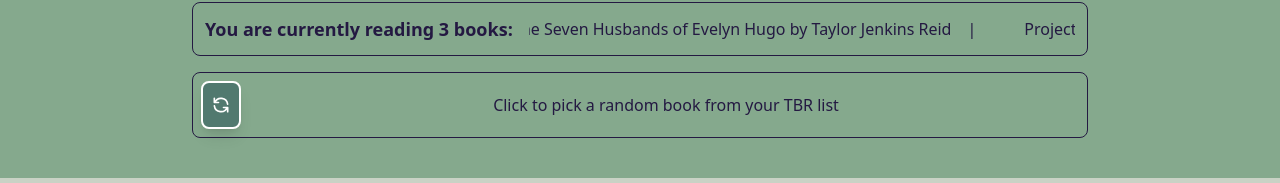
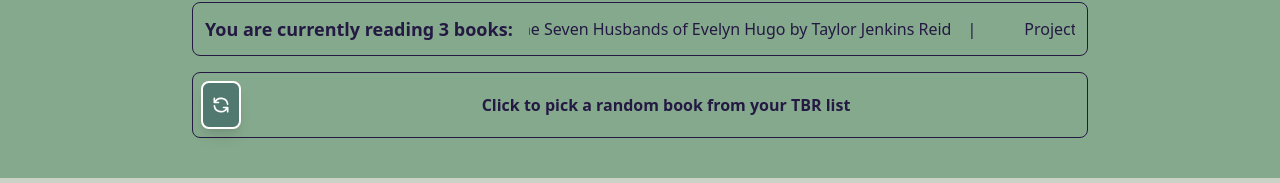
Before and after one commit to najaad/florilegium, a Next.js app: page / in a window 1280 px wide. Shown: the part 202-385 px from the top of the page. Built offline with nearby package versions, Linux system fonts and the light colour scheme.

Commit message:
Update page.tsx

```diff
--- a/src/app/page.tsx
+++ b/src/app/page.tsx
@@ -1032,7 +1032,7 @@
             </div>
           </div>
         ) : (
-          <div className="flex-1 text-sm md:text-base text-base-content/60">
+          <div className="flex-1 text-sm md:text-base text-base-content/60 font-bold">
             {tbrList.length === 0 ? 'No books in TBR list' : 'Click to pick a random book from your TBR list'}
           </div>
         )}
```
